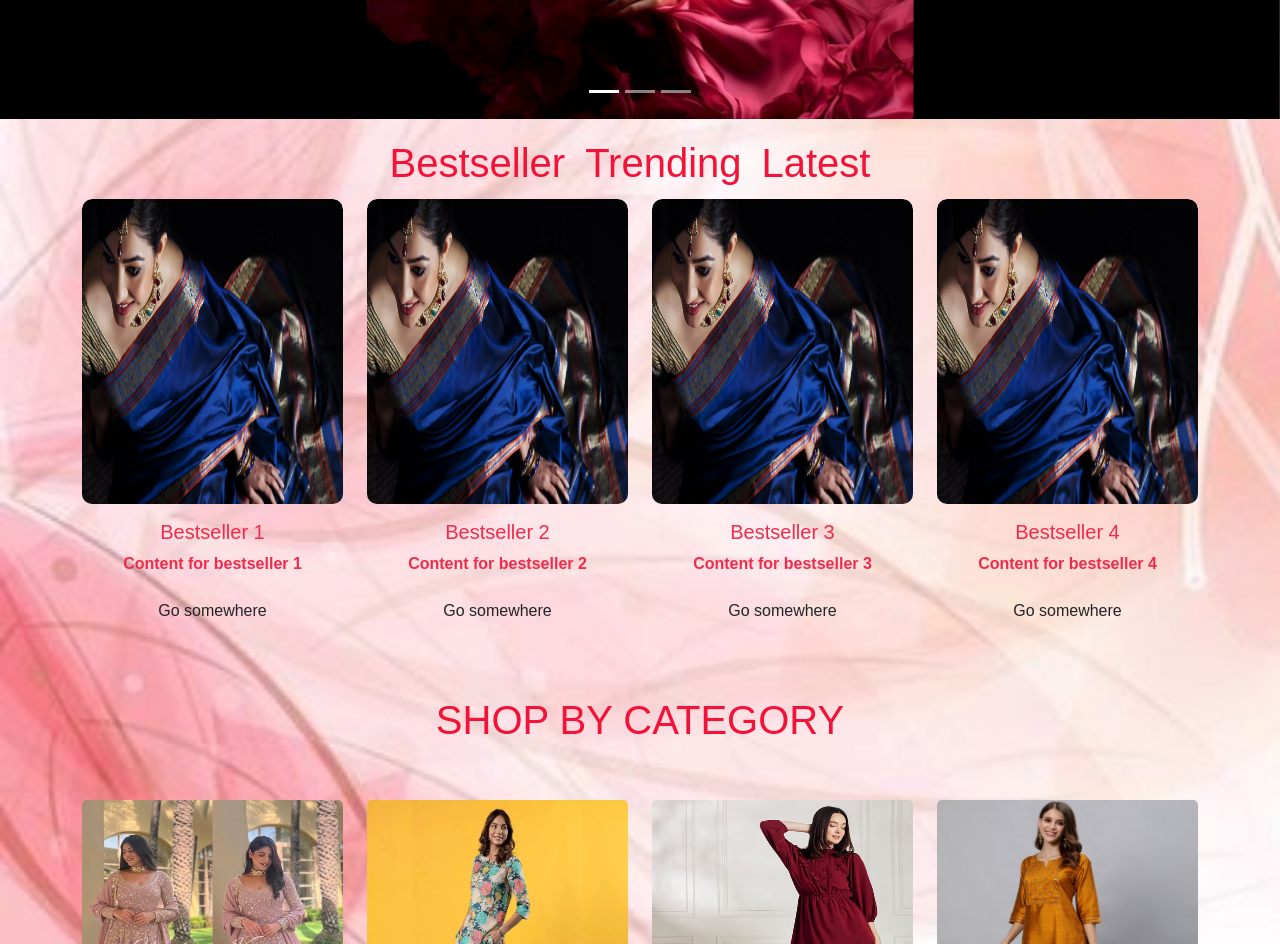
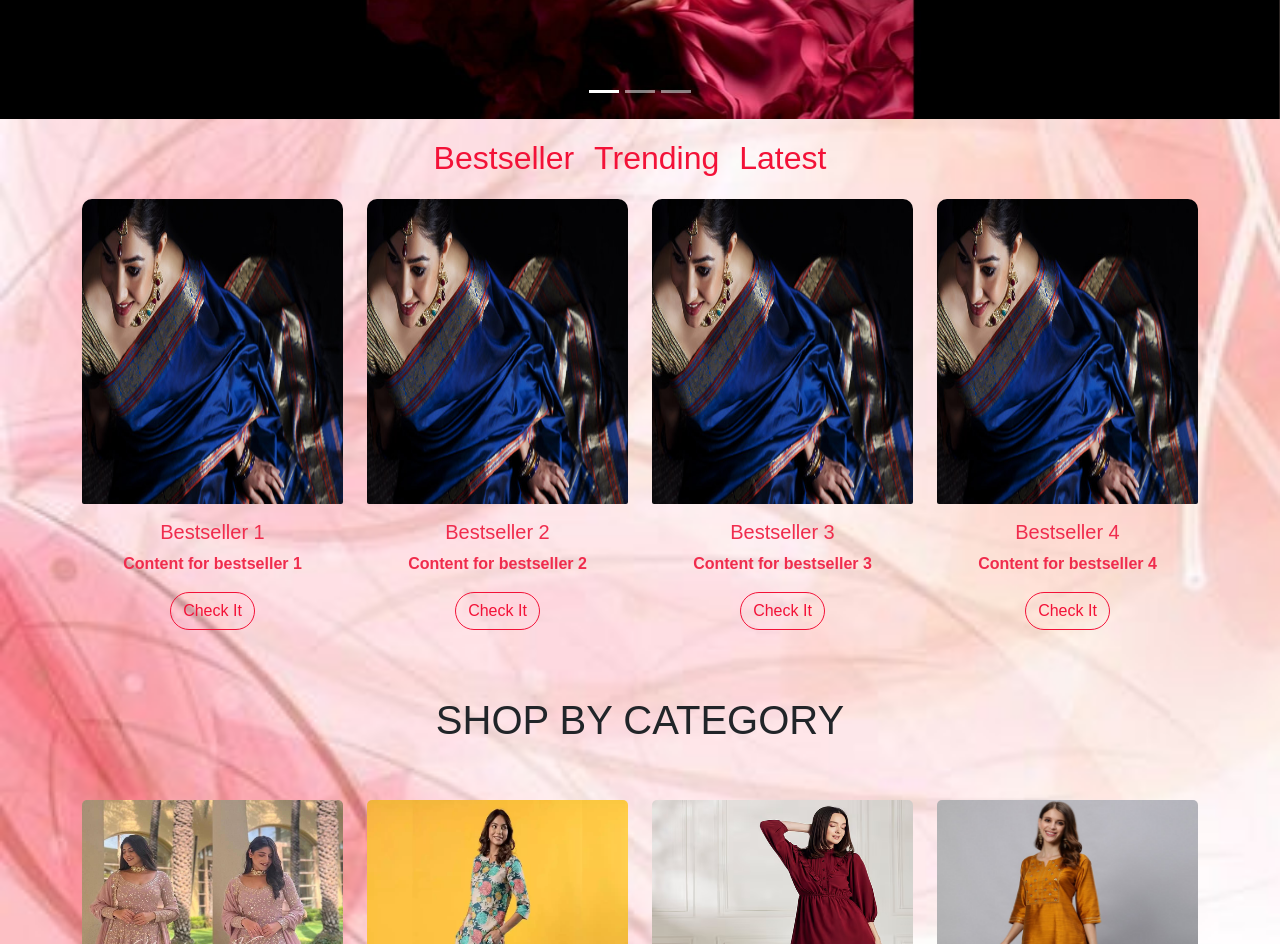
Before and after one commit to cindraayadathil/dilhak, a React (Create React App) app: page / in a window 1280 px wide. Shown: the part 500-1444 px from the top of the page. Built offline with nearby package versions, Linux system fonts and the light colour scheme.

Commit message:
added effects for bestseller

```diff
--- a/src/components/Bestseller.css
+++ b/src/components/Bestseller.css
@@ -10,7 +10,7 @@
   border-radius: 10px;
   transition: 0.5s;
   background-color:transparent;
-border: none;
+  border: none;
 }
 .card:hover{
 transform: translateY(10px);
@@ -20,26 +20,33 @@ transform: translateY(10px);
 }
 
 .cardbody{
+/* background-image:linear-gradient(rgb(248, 167, 167),rgb(248, 204, 211)); */
 font-family: "ABeeZee", sans-serif;
 color: rgb(240, 44, 77);
 font-weight: bolder;
 background-color: transparent;
 }
 
-h1{
+h2{
   /* font-size: 17px; */
   font-family: "ABeeZee", sans-serif;
 
   color: rgb(243, 18, 56); /* Default color for Nav.Link */
 }
-h1:active{
+h2:active{
   color: rgb(143, 31, 31);
 }
 
-h1:hover {
+h2:hover {
   color: gray;
 }
 
+.cardbutton{
+  background-color: transparent;
+  color: rgb(243, 18, 56); /* Default color for Nav.Link */
+border: 1px solid rgb(243, 18, 56) ;
+border-radius: 40px;
+}
 .nav-item-spacing {
   margin-right: 20px; /* Add margin to create space between Nav.Items */
 }
--- a/src/components/Bestseller.js
+++ b/src/components/Bestseller.js
@@ -2,10 +2,9 @@ import React, { useState } from 'react';
 import { Button, Card, Container, Row, Col, Nav } from 'react-bootstrap';
 import b5 from '../images/b5.jpg';
 import b1 from '../images/b1.jpg';
-import b2 from '../images/b2.jpeg';
-import b3 from '../images/b3.webp';
 import b4 from '../images/ban.webp';
 import './Bestseller.css';
+
 
 function Bestseller() {
   // State to track which section is active
@@ -33,23 +32,25 @@ function Bestseller() {
     ],
   };
 
+
+
   return (
     <div>
       <Nav className="justify-content-center" activeKey={activeSection}>
         <Nav.Item  className="nav-item-spacing">
-          <h1 className='active' eventKey="Bestseller" onClick={() => setActiveSection('Bestseller')}>
+          <h2 className='active' eventKey="Bestseller" onClick={() => setActiveSection('Bestseller')}>
             Bestseller
-          </h1>
+          </h2>
         </Nav.Item>
         <Nav.Item  className="nav-item-spacing">
-          <h1 className='active' eventKey="Trending" onClick={() => setActiveSection('Trending')}>
+          <h2 className='active' eventKey="Trending" onClick={() => setActiveSection('Trending')}>
             Trending
-          </h1>
+          </h2>
         </Nav.Item>
         <Nav.Item  className="nav-item-spacing">
-          <h1 className='active' eventKey="Latest" onClick={() => setActiveSection('Latest')}>
+          <h2 className='active' eventKey="Latest" onClick={() => setActiveSection('Latest')}>
             Latest
-          </h1>
+          </h2>
         </Nav.Item>
       </Nav>
 
@@ -59,11 +60,11 @@ function Bestseller() {
             <Col sm={3} key={index}>
               <Card className='card' data-aos="fade-up"  data-aos-delay={index * 200}  style={{ Width: '20rem',overflow:'hidden' }}>
 
-                <Card.Img variant="top" src={card.imageUrl}style={{ Width: '35px',borderRadius:'10px',height:'305px' }} />
+                <Card.Img variant="top" src={card.imageUrl}style={{ Width: '35px',borderRadius:'2px',height:'305px' }} />
                     <Card.Body className='cardbody'>
                       <Card.Title>{card.title}</Card.Title>
                       <Card.Text>{card.text}</Card.Text>
-                      <Button variant="outline">Go somewhere</Button>
+                      <Button className='cardbutton'>Check It</Button>
                     </Card.Body>
 
 
```
Also changed, not shown: src/components/BestsellerProductList.js (added, +28 -0 lines), public/pinkheart.png (added).
